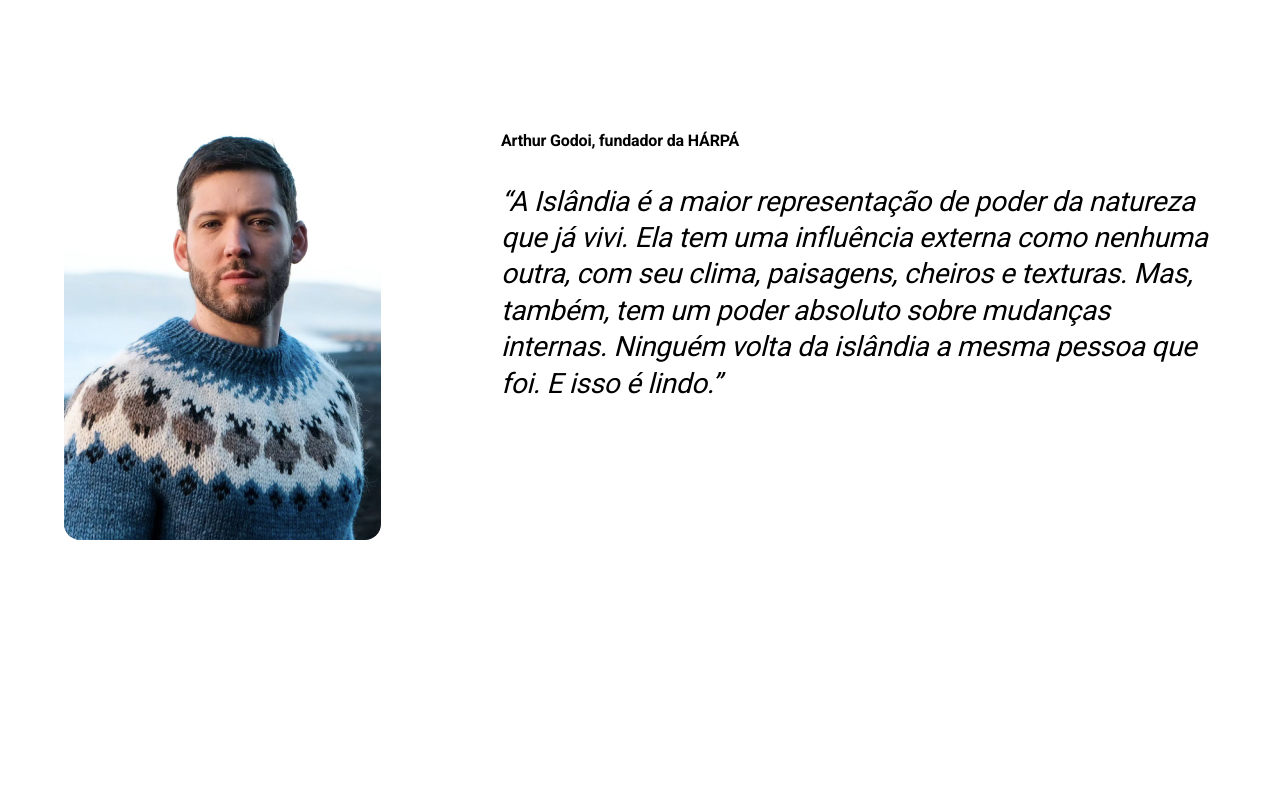
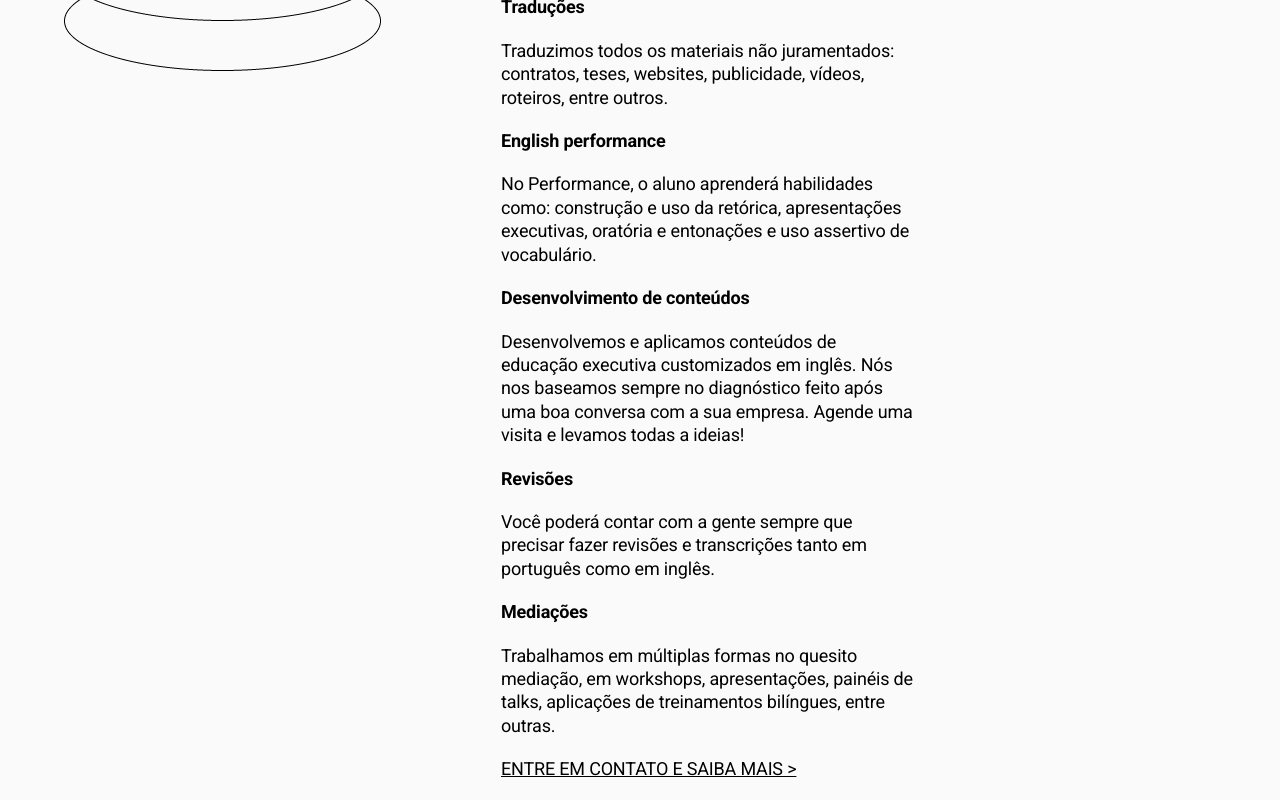
Before and after one commit to jadsonsantos/harpa, a Next.js app: page /quem-somos in a window 1280 px wide. Shown: the part 2020-2820 px from the top of the page. Built offline with nearby package versions, Linux system fonts and the light colour scheme.

Commit message:
initiatives component

```diff
--- a/src/components/TextGrid/index.tsx
+++ b/src/components/TextGrid/index.tsx
@@ -5,14 +5,20 @@ import * as S from './styles'
 interface TextGridProps {
   title: string
   description: string[]
+  cta?: { href: string; text: string }
 }
 
-const TextGrid = ({ title = '', description }: TextGridProps) => (
+const TextGrid = ({ title = '', description, cta }: TextGridProps) => (
   <S.TextGrid>
     <Heading>{title}</Heading>
     {description.map((desc) => (
       <Text key={desc}>{desc}</Text>
     ))}
+    {cta && (
+      <Text>
+        <S.Link href={cta.href}>{cta.text}</S.Link>
+      </Text>
+    )}
   </S.TextGrid>
 )
 
--- a/src/components/TextGrid/styles.ts
+++ b/src/components/TextGrid/styles.ts
@@ -1,7 +1,20 @@
 'use client'
+import { media } from '@/styles/mediaQueries'
+import { spacings } from '@/styles/tokens'
 import styled from 'styled-components'
+import CustomLink from '../CustomLink'
 
 export const TextGrid = styled.article`
+  &:not(:last-of-type) {
+    margin-bottom: ${spacings.xlarge};
+  }
+
+  ${media.tabletUp} {
+    &:not(:last-of-type) {
+      margin-bottom: ${spacings.xxlarge};
+    }
+  }
+
   p {
     max-width: 414px;
 
@@ -10,3 +23,7 @@ export const TextGrid = styled.article`
     }
   }
 `
+
+export const Link = styled(CustomLink)`
+  text-decoration-line: underline;
+`
--- a/src/patterns/Initiatives/data.ts
+++ b/src/patterns/Initiatives/data.ts
@@ -1,15 +1,48 @@
+import { WHATSSAPP_URL } from '@/constants'
+
 const data = [
   {
-    title: 'Mentorias customizadas',
+    title: 'Soluções educacionais',
     description: [
-      'Em nossas mentorias, você aprenderá Inglês de forma disruptiva e com conteúdos 100% customizados. Isso quer dizer que desenharemos, juntos, o plano de aulas, usando como base o seu assessment pessoal e as suas atuais prioridades.'
-    ]
+      '<strong>Mentorias customizadas</strong>',
+      `Em nossas mentorias, você aprenderá Inglês de forma disruptiva e com conteúdos 100% customizados. Isso quer dizer que desenharemos, juntos, o plano de aulas, usando como base o seu assessment pessoal e as suas atuais prioridades.`,
+      '<strong>Traduções</strong>',
+      `Traduzimos todos os materiais não juramentados: contratos, teses, websites, publicidade, vídeos, roteiros, entre outros.`,
+      '<strong>English performance</strong>',
+      `No Performance, o aluno aprenderá habilidades como: construção e uso da retórica, apresentações executivas, oratória e entonações e uso assertivo de vocabulário.`,
+      '<strong>Desenvolvimento de conteúdos</strong>',
+      `Desenvolvemos e aplicamos conteúdos de educação executiva customizados em inglês. Nós nos baseamos sempre no diagnóstico feito após uma boa conversa com a sua empresa. Agende uma visita e levamos todas a ideias!`,
+      '<strong>Revisões</strong>',
+      'Você poderá contar com a gente sempre que precisar fazer revisões e transcrições tanto em português como em inglês.',
+      '<strong>Mediações</strong>',
+      `Trabalhamos em múltiplas formas no quesito mediação, em workshops, apresentações, painéis de talks, aplicações de treinamentos bilíngues, entre outras.`
+    ],
+    cta: {
+      text: 'ENTRE EM CONTATO E SAIBA MAIS >',
+      href: WHATSSAPP_URL
+    }
   },
   {
-    title: 'Desenvolvimento de conteúdos',
+    title: 'HÁRPÁ para empresas',
     description: [
-      'Desenvolvemos e aplicamos conteúdos de educação executiva customizados em inglês. Nós nos baseamos sempre no diagnóstico feito após uma boa conversa com a sua empresa. Agende uma visita e levamos todas a ideias!'
-    ]
+      '<strong>Serviços customizados para empresas</strong>',
+      'Condições especiais para empresas ou grandes turmas. Entre em contato para saber mais.'
+    ],
+    cta: {
+      text: 'ENTRE EM CONTATO E SAIBA MAIS >',
+      href: WHATSSAPP_URL
+    }
+  },
+  {
+    title: 'Collab',
+    description: [
+      '<strong>Parcerias de sucesso</strong>',
+      'Para parcerias entre sua empresa e a HÁRPA, entre em contato conosco e saiba como podemos colaborar.'
+    ],
+    cta: {
+      text: 'ENTRE EM CONTATO >',
+      href: WHATSSAPP_URL
+    }
   }
 ]
 
--- a/src/patterns/Initiatives/index.tsx
+++ b/src/patterns/Initiatives/index.tsx
@@ -1,15 +1,18 @@
+import AnimatedIllustration from '@/components/AnimatedIllustration'
 import TextGrid from '@/components/TextGrid'
 import data from './data'
 import * as S from './styles'
-import Container from '../Container'
 
 const Initiatives = () => (
   <S.Wrapper>
-    <Container>
-      {data.map((data) => (
-        <TextGrid key={data.title} {...data} />
-      ))}
-    </Container>
+    <S.InitiativesContainer>
+      <AnimatedIllustration />
+      <S.InitiativesText>
+        {data.map((data) => (
+          <TextGrid key={data.title} {...data} />
+        ))}
+      </S.InitiativesText>
+    </S.InitiativesContainer>
   </S.Wrapper>
 )
 
--- a/src/patterns/Initiatives/styles.ts
+++ b/src/patterns/Initiatives/styles.ts
@@ -1,4 +1,30 @@
 'use client'
+import { Container } from '@/patterns/Container/styles'
+import { media } from '@/styles/mediaQueries'
+import { colors, spacings } from '@/styles/tokens'
 import styled from 'styled-components'
 
-export const Wrapper = styled.section``
+export const Wrapper = styled.section`
+  background-color: ${colors.background};
+  padding: ${spacings.xlarge} 0;
+
+  ${media.desktopUp} {
+    padding: ${spacings.xxlarge} 0;
+  }
+`
+
+export const InitiativesContainer = styled(Container)`
+  display: flex;
+  flex-direction: column;
+  justify-content: space-between;
+  gap: 24px;
+
+  ${media.tabletUp} {
+    flex-direction: row;
+    gap: 120px;
+  }
+`
+
+export const InitiativesText = styled.div`
+  flex: 1;
+`
```
